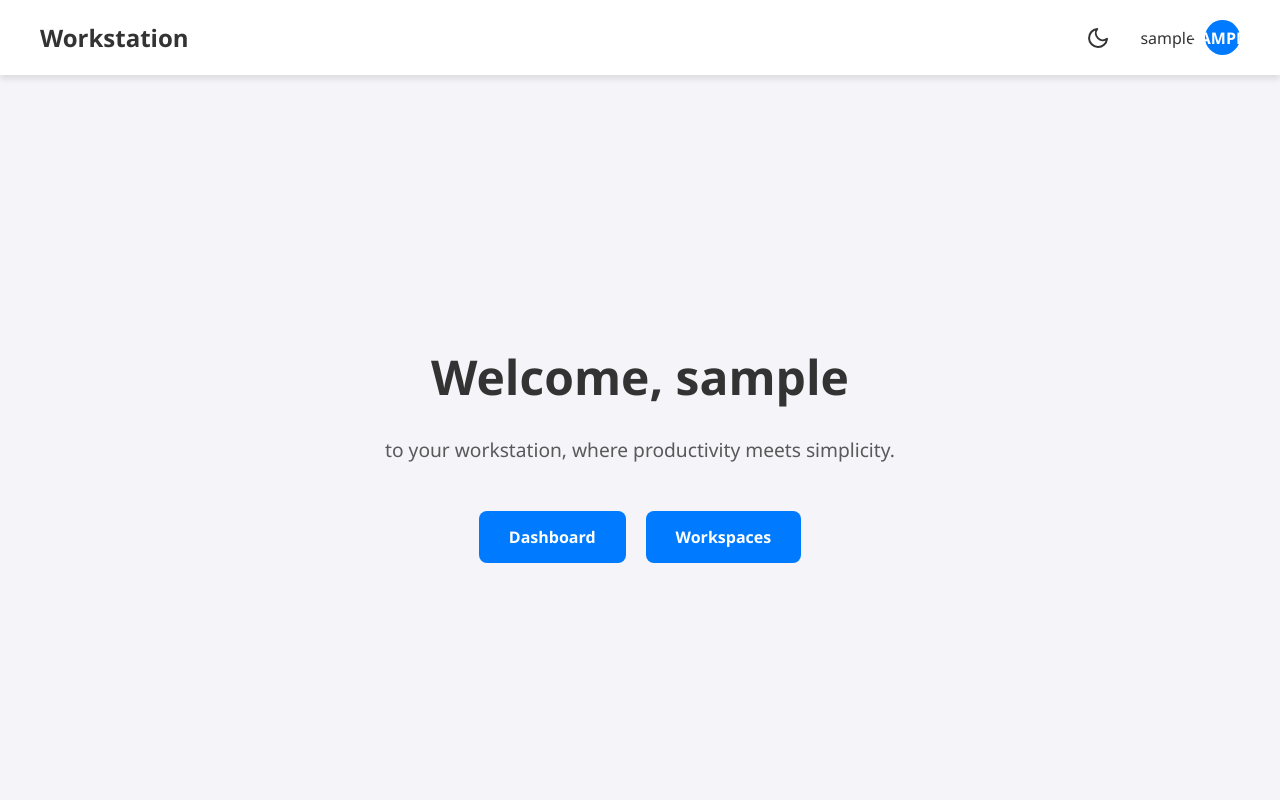
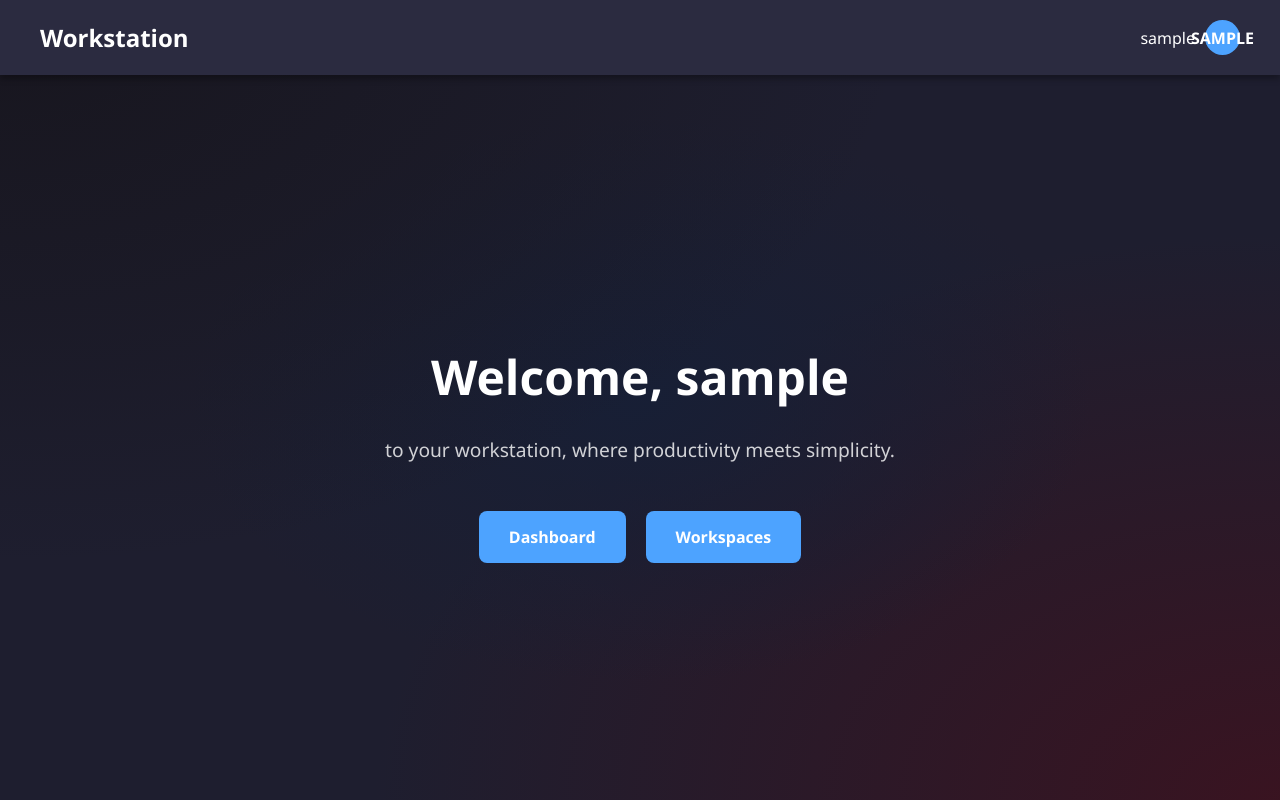
Before and after one commit to VedantAgg12/Workstation, a FastAPI app: template templates/index.html in a window 1280 px wide. Run offline with FastAPI, Linux system fonts and the light colour scheme; the template is opened without the code that fills it: most values are stand-ins (such as "Sample title", 1, 10 or a date in 2020).

Commit message:
Fixing the application in dark mode only

```diff
--- a/static/css/style.css
+++ b/static/css/style.css
@@ -1,16 +1,5 @@
 :root {
-    /* Light Mode Variables */
-    --bg-color: #f4f4f9;
-    --text-color: #333333;
-    --card-bg: #ffffff;
-    --primary-color: #007bff;
-    --primary-hover: #0056b3;
-    --header-bg: #ffffff;
-    --shadow: 0 4px 6px rgba(0, 0, 0, 0.1);
-}
-
-/* Dark Mode Variables via Attribute */
-[data-theme="dark"] {
+    /* Dark Mode Variables (Default and Only) */
     --bg-color: #1e1e2f;
     --text-color: #ffffff;
     --card-bg: #2b2b40;
@@ -18,38 +7,28 @@
     --primary-hover: #0069d9;
     --header-bg: #2b2b40;
     --shadow: 0 4px 6px rgba(0, 0, 0, 0.3);
+    /* Deep Dark Gradient */
+    --bg-gradient:
+        radial-gradient(at 0% 0%, hsla(253, 16%, 10%, 1) 0, transparent 50%),
+        radial-gradient(at 50% 50%, hsla(225, 39%, 15%, 1) 0, transparent 50%),
+        radial-gradient(at 100% 100%, hsla(339, 49%, 15%, 1) 0, transparent 50%);
 }
 
-/* Theme Toggle Button */
-.theme-btn {
-    background: none;
-    border: none;
-    cursor: pointer;
-    color: var(--text-color);
-    font-size: 1.2rem;
-    padding: 5px;
-    display: flex;
-    align-items: center;
-    justify-content: center;
-    transition: transform 0.2s;
-    margin-right: 15px;
-    /* Spacing between toggle and username */
-}
 
-.theme-btn:hover {
-    transform: scale(1.1);
-}
 
 body {
     margin: 0;
     font-family: 'Segoe UI', Tahoma, Geneva, Verdana, sans-serif;
     background-color: var(--bg-color);
+    background-image: var(--bg-gradient);
+    background-attachment: fixed;
     color: var(--text-color);
     transition: background-color 0.3s, color 0.3s;
     height: 100vh;
     display: flex;
     flex-direction: column;
 }
+
 
 header {
     display: flex;
--- a/static/js/script.js
+++ /dev/null
@@ -1,38 +0,0 @@
-document.addEventListener('DOMContentLoaded', () => {
-    const toggleButton = document.getElementById('theme-toggle');
-    const htmlElement = document.documentElement;
-    const lightIcon = document.getElementById('theme-icon-light');
-    const darkIcon = document.getElementById('theme-icon-dark');
-
-    // Check localStorage or System Preference
-    const savedTheme = localStorage.getItem('theme');
-    const systemPrefersDark = window.matchMedia('(prefers-color-scheme: dark)').matches;
-
-    let currentTheme = 'light';
-    if (savedTheme) {
-        currentTheme = savedTheme;
-    } else if (systemPrefersDark) {
-        currentTheme = 'dark';
-    }
-
-    applyTheme(currentTheme);
-
-    toggleButton.addEventListener('click', () => {
-        currentTheme = currentTheme === 'light' ? 'dark' : 'light';
-        applyTheme(currentTheme);
-        localStorage.setItem('theme', currentTheme);
-    });
-
-    function applyTheme(theme) {
-        if (theme === 'dark') {
-            htmlElement.setAttribute('data-theme', 'dark');
-            darkIcon.style.display = 'none'; // Show sun when in dark mode (to switch to light)
-            lightIcon.style.display = 'block';
-        } else {
-            // Remove attribute to use default light mode variables
-            htmlElement.removeAttribute('data-theme');
-            lightIcon.style.display = 'none'; // Show moon when in light mode
-            darkIcon.style.display = 'block';
-        }
-    }
-});
--- a/templates/index.html
+++ b/templates/index.html
@@ -12,27 +12,6 @@
     <header>
         <div class="logo">Workstation</div>
         <div class="user-profile">
-            <button id="theme-toggle" class="theme-btn" aria-label="Toggle Theme">
-                <!-- Moon icon for dark mode (default) / Sun for light -->
-                <svg id="theme-icon-light" style="display: none;" xmlns="http://www.w3.org/2000/svg" width="24"
-                    height="24" viewBox="0 0 24 24" fill="none" stroke="currentColor" stroke-width="2"
-                    stroke-linecap="round" stroke-linejoin="round" class="feather feather-sun">
-                    <circle cx="12" cy="12" r="5"></circle>
-                    <line x1="12" y1="1" x2="12" y2="3"></line>
-                    <line x1="12" y1="21" x2="12" y2="23"></line>
-                    <line x1="4.22" y1="4.22" x2="5.64" y2="5.64"></line>
-                    <line x1="18.36" y1="18.36" x2="19.78" y2="19.78"></line>
-                    <line x1="1" y1="12" x2="3" y2="12"></line>
-                    <line x1="21" y1="12" x2="23" y2="12"></line>
-                    <line x1="4.22" y1="19.78" x2="5.64" y2="18.36"></line>
-                    <line x1="18.36" y1="5.64" x2="19.78" y2="4.22"></line>
-                </svg>
-                <svg id="theme-icon-dark" style="display: none;" xmlns="http://www.w3.org/2000/svg" width="24"
-                    height="24" viewBox="0 0 24 24" fill="none" stroke="currentColor" stroke-width="2"
-                    stroke-linecap="round" stroke-linejoin="round" class="feather feather-moon">
-                    <path d="M21 12.79A9 9 0 1 1 11.21 3 7 7 0 0 0 21 12.79z"></path>
-                </svg>
-            </button>
             <span class="user-name">{{ username }}</span>
             <div class="user-icon">{{ username[0] | upper }}</div>
         </div>
```
